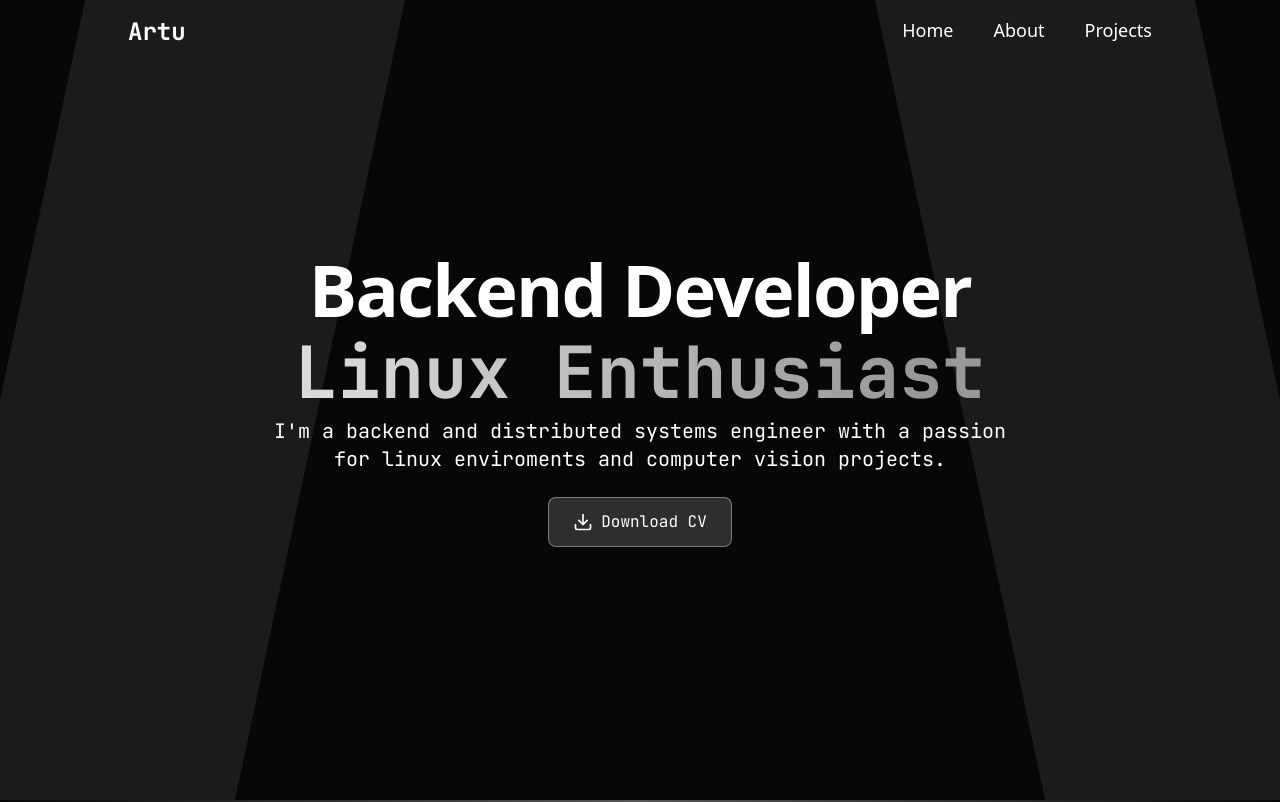
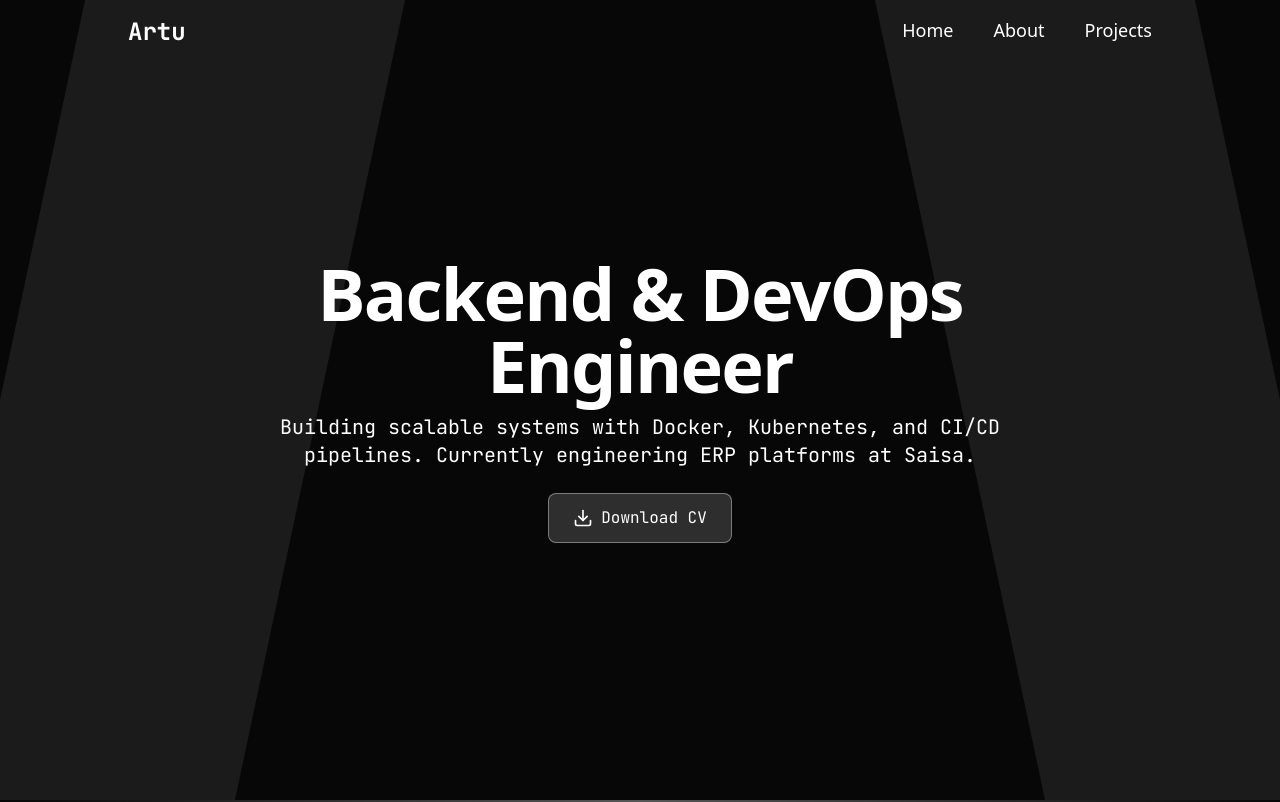
Before and after one commit to artumont/artumont.github.io, a Next.js app: page / in a window 1280 px wide. Shown: the top 802 px of the page. Built offline with nearby package versions, Linux system fonts and the light colour scheme.

Commit message:
refactor(header): update branding to Backend & DevOps Engineer
- Change title from 'Backend Developer' to 'Backend & DevOps Engineer'
- Remove 'Linux Enthusiast' subtitle
- Update tagline to mention Docker, Kubernetes, and SiaERP
- Link CV button to /cv page instead of static PDF

```diff
--- a/src/components/sections/Header.tsx
+++ b/src/components/sections/Header.tsx
@@ -22,19 +22,15 @@ export default function Header() {
             >
                 <div className='text-center w-auto max-w-3xl mx-auto'>
                     <h1 className="text-4xl md:text-6xl lg:text-7xl font-bold mb-1 lg:mb-3 tracking-tight relative">
-                        Backend Developer
+                        Backend & DevOps Engineer
                     </h1>
-                    <h2 className="text-4xl md:text-6xl lg:text-7xl font-bold text-gradient font-jetbrains">
-                        Linux Enthusiast
-                    </h2>
                     <TerminalText
-                        text="I'm a backend and distributed systems engineer with a passion for linux enviroments and computer vision projects."
+                        text="Building scalable systems with Docker, Kubernetes, and CI/CD pipelines. Currently engineering ERP platforms at Saisa."
                         className="text-lg lg:text-xl lg:max-w-[100%] mt-2 font-jetbrains text-center mx-auto"
                         delay={40}
                     />
                     <motion.a
-                        href="/artumont-cv.pdf"
-                        download
+                        href="/cv"
                         className="inline-flex items-center gap-2 mt-6 px-6 py-3 bg-accent/20 hover:bg-accent/30
                                  text-white rounded-lg transition-all duration-300 border border-accent/50"
                         whileHover={{ scale: 1.05 }}
```
